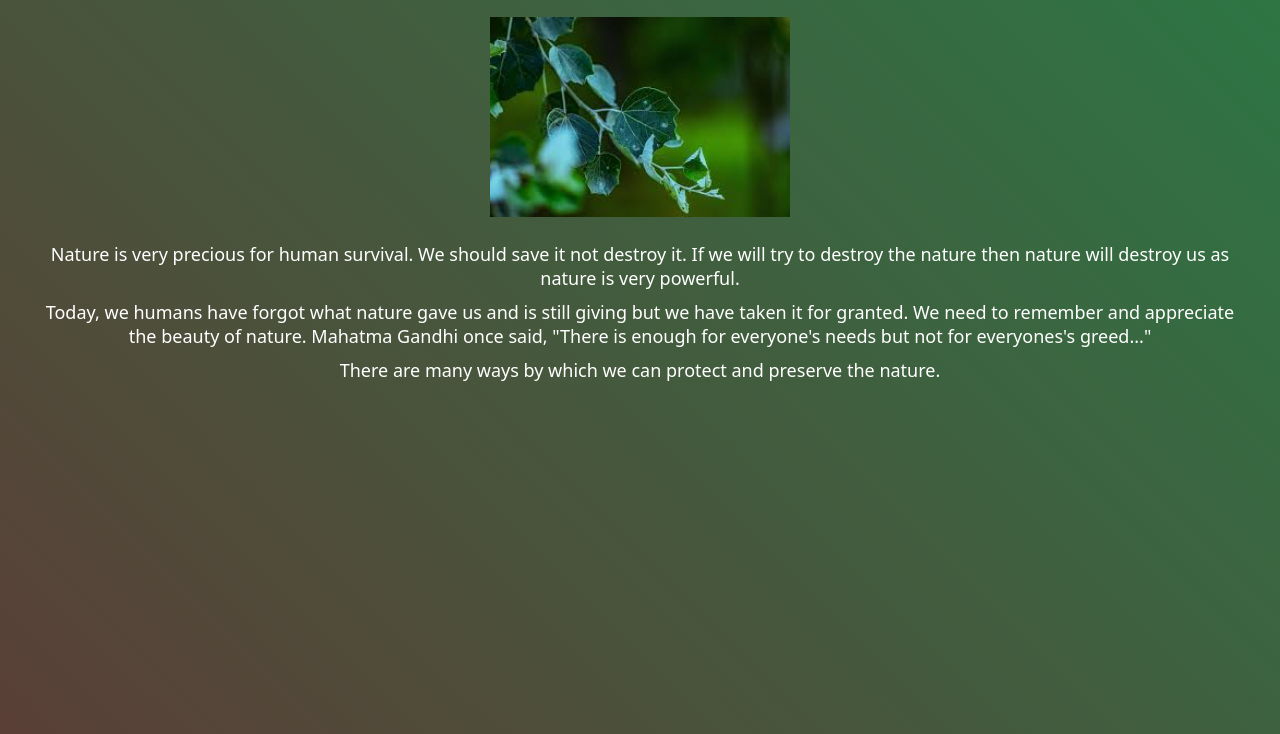
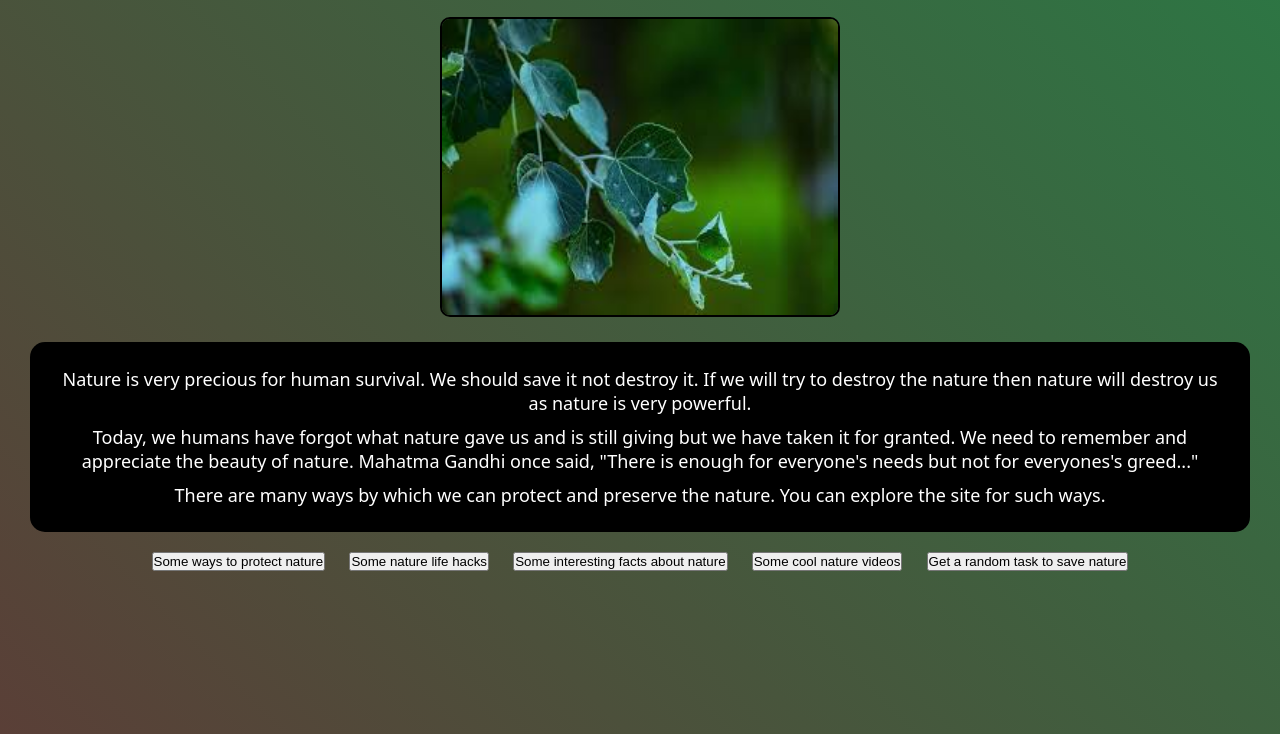
Before and after one commit to Yuser00123/nature-remake, a plain HTML site: page index.html in a window 1280 px wide. Shown: the part 66-800 px from the top of the page. Drawn offline with Linux system fonts and the light colour scheme; a web font is replaced by a local one.

Commit message:
improved style and added favicon icon

```diff
--- a/index.html
+++ b/index.html
@@ -3,6 +3,7 @@
     <head></head>
         <title>Nature</title>
         <link rel="stylesheet" href="style.css" />
+        <link rel="icon" type="image/png" href="assets/favicon.png">
     </head>
     <body>
         <h1><u><strong>Nature</strong></u></h1>
@@ -10,7 +11,12 @@
         <div class="content">
             <p>Nature is very precious for human survival. We should save it not destroy it. If we will try to destroy the nature then nature will destroy us as nature is very powerful.</p>
             <p>Today, we humans have forgot what nature gave us and is still giving but we have taken it for granted. We need to remember and appreciate the beauty of nature. Mahatma Gandhi once said, "There is enough for everyone's needs but not for everyones's greed..."</p>
-            <p>There are many ways by which we can protect and preserve the nature.</p>
+            <p>There are many ways by which we can protect and preserve the nature. You can explore the site for such ways.</p>
         </div>
+        <button>Some ways to protect nature</button>
+        <button>Some nature life hacks</button>
+        <button>Some interesting facts about nature</button>
+        <button>Some cool nature videos</button>
+        <button>Get a random task to save nature</button>
     </body>
 </html>
--- a/style.css
+++ b/style.css
@@ -7,7 +7,11 @@
 }
 
 img{
-    width: 300px;
+    width: 400px;
+    height: 300px;
+    border: 2.5px solid black;
+    border-radius: 10px;
+
 }
 
 body{
@@ -23,3 +27,11 @@ body{
 p{
     font-size: large;
 }
+
+.content{
+    width: auto;
+    height: auto;
+    background-color: black;
+    border-radius: 15px;
+    padding: 15px;
+}
```
Also changed, not shown: assets/favicon.png (added).
